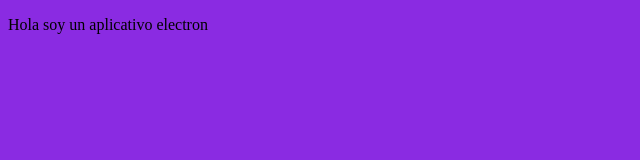
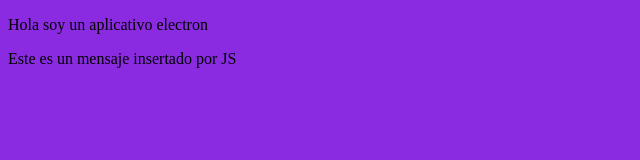
Before and after one commit to jortizr/Visualizadorimg, an Electron app: page index.html in a window 1280 px wide. Shown: the whole page, without its empty margins (0-640 px from the left). Drawn offline with Linux system fonts and the light colour scheme.

Commit message:
uso del frontend y eventos de un js externo

```diff
--- a/frontend.js
+++ b/frontend.js
@@ -0,0 +1,3 @@
+window.addEventListener('load', () => {
+    document.getElementById('mensaje').innerHTML = 'Este es un mensaje insertado por JS'
+})
--- a/index.html
+++ b/index.html
@@ -11,6 +11,7 @@
 <body>
     <div>
         <p>Hola soy un aplicativo electron</p>
+        <p id="mensaje"></p>
     </div>
 </body>
 </html>
```
